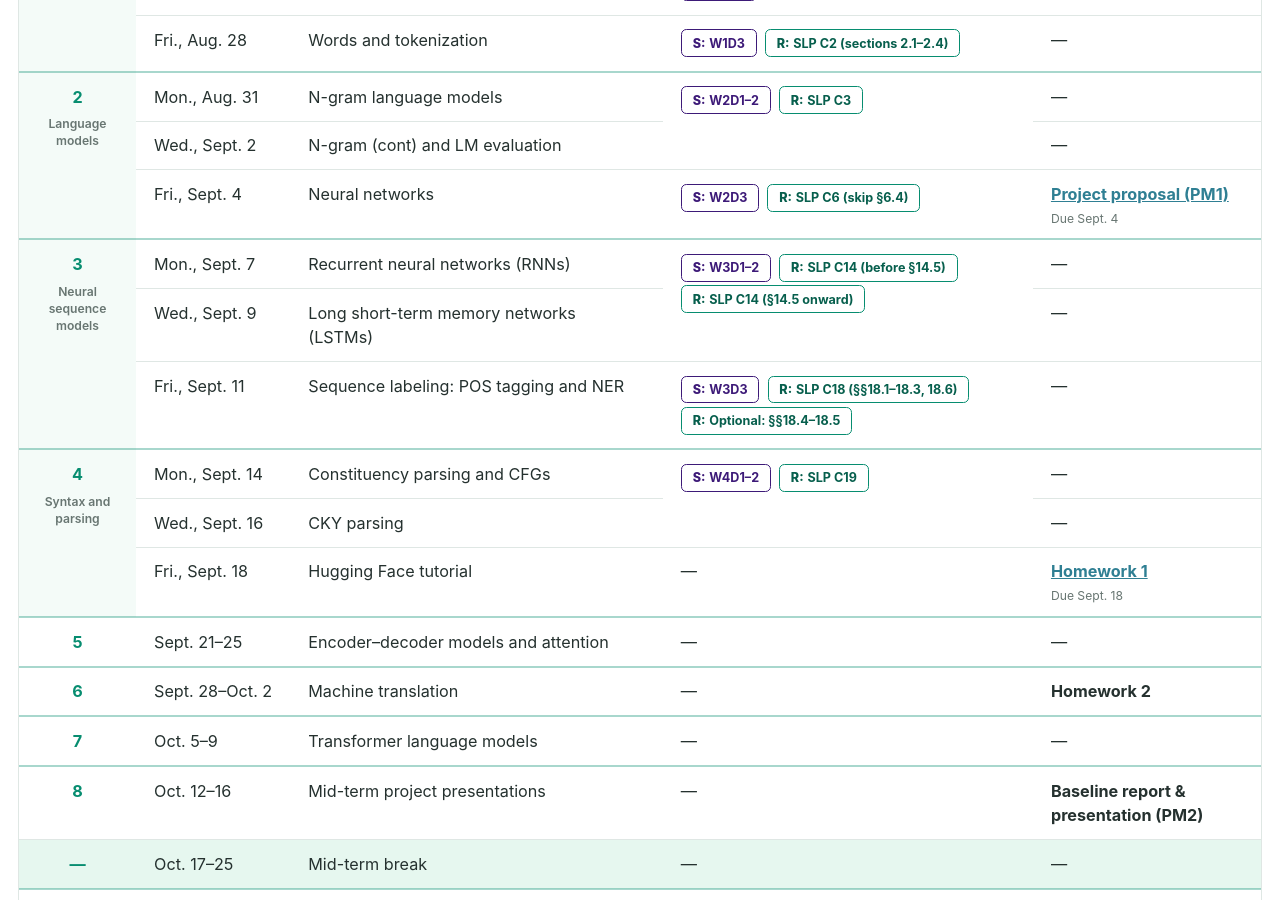
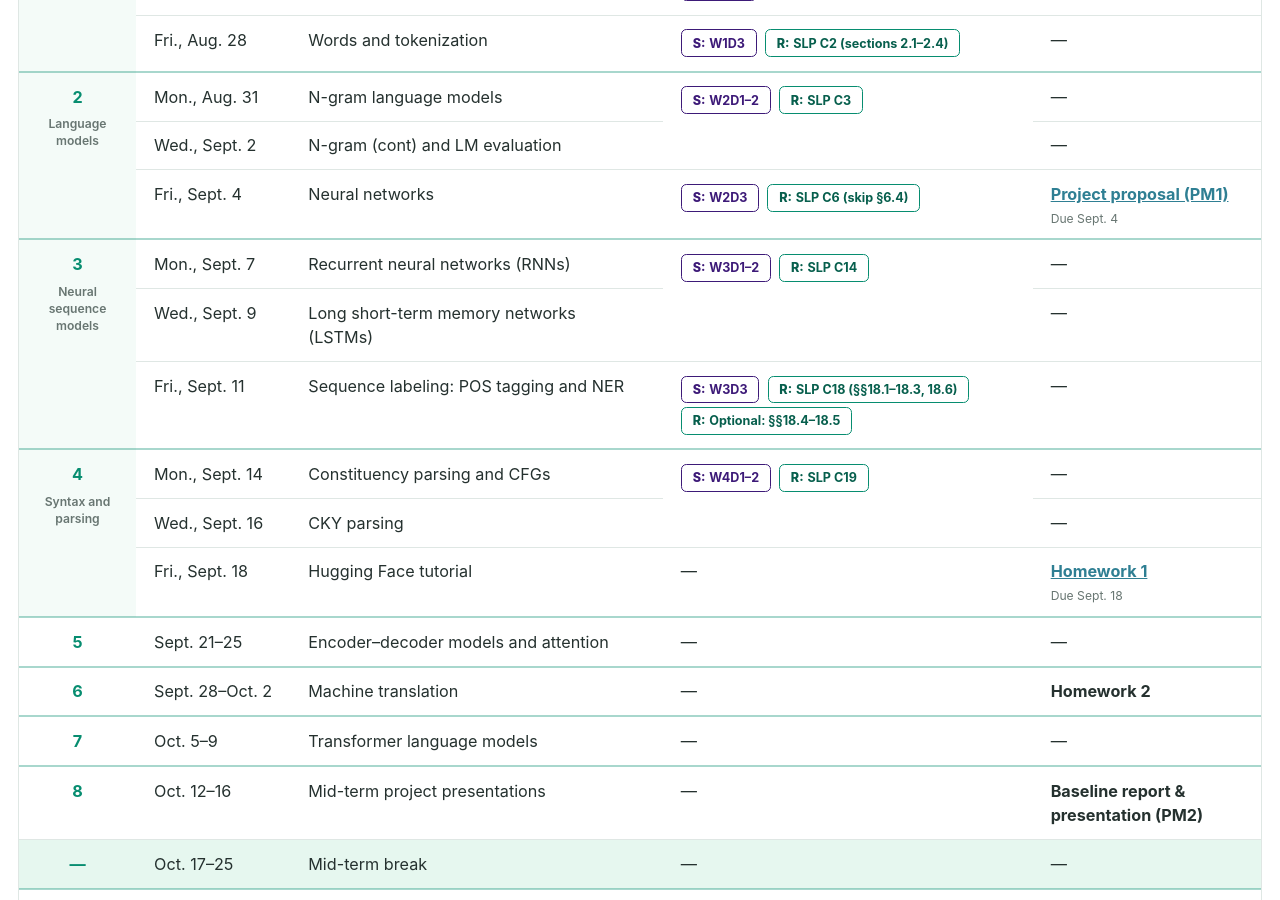
Before and after one commit to bnguyen5/bnguyen5.github.io, a Jekyll site: the page built from _pages/nlp-fall-2026.md, in a window 1280 px wide and 900 px high, scrolled down 2094 px. Built offline with Jekyll 4.4.1, drawn with Linux system fonts in a browser that asks for light colours.

Commit message:
Update nlp-fall-2026.md

```diff
--- a/_pages/nlp-fall-2026.md
+++ b/_pages/nlp-fall-2026.md
@@ -137,7 +137,7 @@
           <tr><td>Wed., Sept. 2</td><td><strong>N-gram (cont) and LM evaluation</strong></td><td>—</td></tr>
           <tr><td>Fri., Sept. 4</td><td><strong>Neural networks</strong></td><td>{% if page.w2d3_slides_url != "" %}<a class="course-tag course-tag--slides" href="{{ page.w2d3_slides_url }}" target="_blank" rel="noopener">W2D3</a>{% else %}<span class="course-tag course-tag--slides">W2D3</span>{% endif %} <a class="course-tag course-tag--reading" href="https://web.stanford.edu/~jurafsky/slp3/6.pdf" target="_blank" rel="noopener">SLP C6 (skip §6.4)</a></td><td>{% if page.pm1_description_url != "" %}<a href="{{ page.pm1_description_url }}" target="_blank" rel="noopener"><strong>Project proposal (PM1)</strong></a>{% else %}<strong>Project proposal (PM1)</strong>{% endif %}<small>Due Sept. 4</small></td></tr>
 
-          <tr class="course-week-start"><td rowspan="3"><strong>3</strong><small>Neural sequence models</small></td><td>Mon., Sept. 7</td><td><strong>Recurrent neural networks (RNNs)</strong></td><td class="course-materials-shared" rowspan="2">{% if page.w3d12_slides_url != "" %}<a class="course-tag course-tag--slides" href="{{ page.w3d12_slides_url }}" target="_blank" rel="noopener">W3D1–2</a>{% else %}<span class="course-tag course-tag--slides">W3D1–2</span>{% endif %} <a class="course-tag course-tag--reading" href="https://web.stanford.edu/~jurafsky/slp3/14.pdf" target="_blank" rel="noopener">SLP C14 (before §14.5)</a> <a class="course-tag course-tag--reading" href="https://web.stanford.edu/~jurafsky/slp3/14.pdf" target="_blank" rel="noopener">SLP C14 (§14.5 onward)</a></td><td>—</td></tr>
+          <tr class="course-week-start"><td rowspan="3"><strong>3</strong><small>Neural sequence models</small></td><td>Mon., Sept. 7</td><td><strong>Recurrent neural networks (RNNs)</strong></td><td class="course-materials-shared" rowspan="2">{% if page.w3d12_slides_url != "" %}<a class="course-tag course-tag--slides" href="{{ page.w3d12_slides_url }}" target="_blank" rel="noopener">W3D1–2</a>{% else %}<span class="course-tag course-tag--slides">W3D1–2</span>{% endif %} <a class="course-tag course-tag--reading" href="https://web.stanford.edu/~jurafsky/slp3/14.pdf" target="_blank" rel="noopener">SLP C14</a></td><td>—</td></tr>
           <tr><td>Wed., Sept. 9</td><td><strong>Long short-term memory networks (LSTMs)</strong></td><td>—</td></tr>
           <tr><td>Fri., Sept. 11</td><td><strong>Sequence labeling: POS tagging and NER</strong></td><td>{% if page.w3d3_slides_url != "" %}<a class="course-tag course-tag--slides" href="{{ page.w3d3_slides_url }}" target="_blank" rel="noopener">W3D3</a>{% else %}<span class="course-tag course-tag--slides">W3D3</span>{% endif %} <a class="course-tag course-tag--reading" href="https://web.stanford.edu/~jurafsky/slp3/18.pdf" target="_blank" rel="noopener">SLP C18 (§§18.1–18.3, 18.6)</a> <a class="course-tag course-tag--reading" href="https://web.stanford.edu/~jurafsky/slp3/18.pdf#page=8" target="_blank" rel="noopener">Optional: §§18.4–18.5</a></td><td>—</td></tr>
           <tr class="course-week-start"><td rowspan="3"><strong>4</strong><small>Syntax and parsing</small></td><td>Mon., Sept. 14</td><td><strong>Constituency parsing and CFGs</strong></td><td class="course-materials-shared" rowspan="2">{% if page.w4d12_slides_url != "" %}<a class="course-tag course-tag--slides" href="{{ page.w4d12_slides_url }}" target="_blank" rel="noopener">W4D1–2</a>{% else %}<span class="course-tag course-tag--slides">W4D1–2</span>{% endif %} <a class="course-tag course-tag--reading" href="https://web.stanford.edu/~jurafsky/slp3/19.pdf" target="_blank" rel="noopener">SLP C19</a></td><td>—</td></tr>
```
